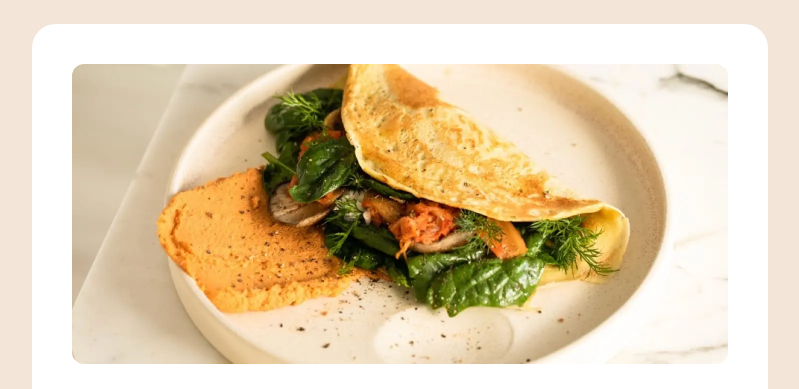
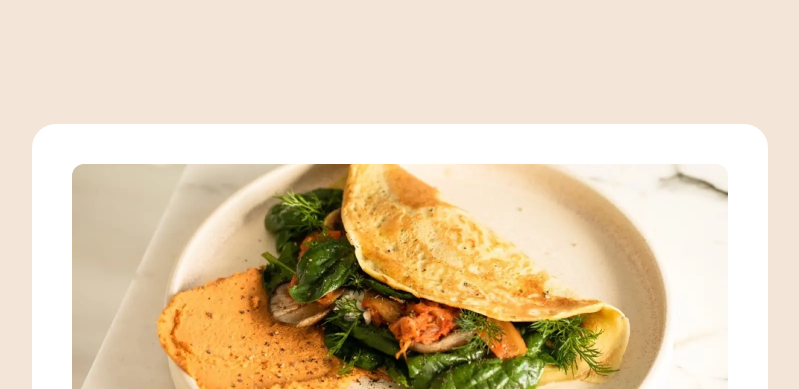
Before and after one commit to DarkstarXDD/recipe-page, a website built with Vite: page index.html in a window 1280 px wide. Shown: the top 389 px of the page, without its empty margins (240-1039 px from the left). Built offline with nearby package versions, Linux system fonts and the light colour scheme.

Commit message:
Update body padding on desktop

```diff
--- a/styles.css
+++ b/styles.css
@@ -218,7 +218,7 @@ tr:last-child td {
   }
 
   body {
-    padding: 1.5rem;
+    padding: 7.75rem 1.5rem;
   }
 
   .main {
```
